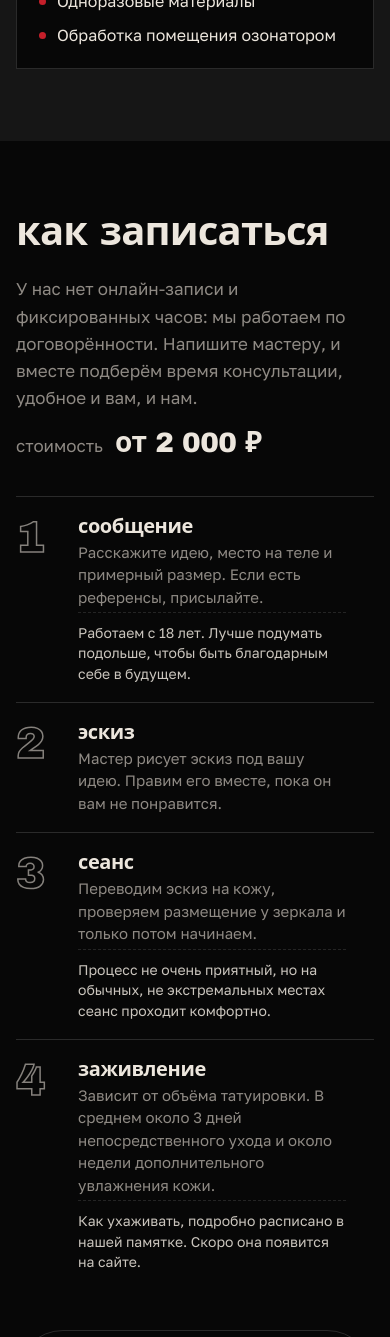
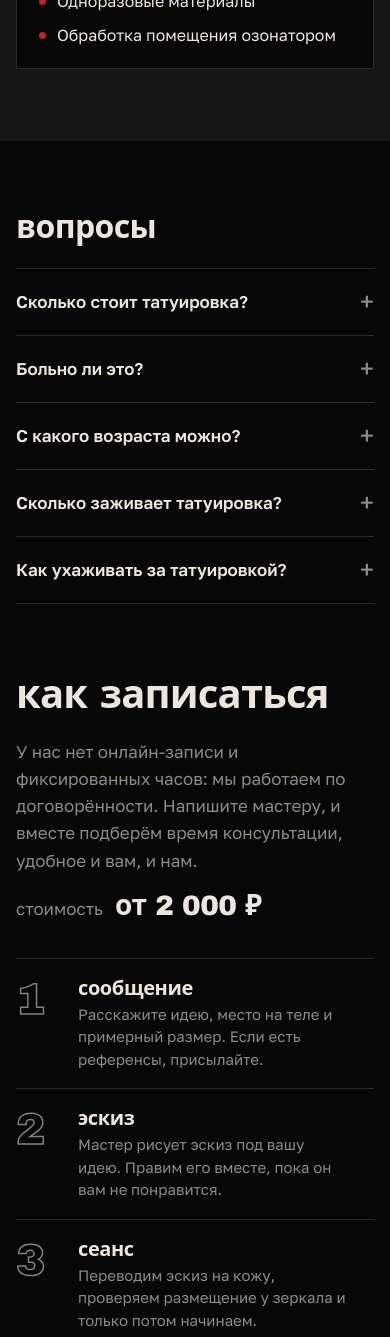
Before and after one commit to shuga-coding/gramma, a plain HTML site: page index.html in a window 390 px wide. Shown: the part 5382-6719 px from the top of the page. Drawn offline with Linux system fonts and the light colour scheme; a web font is replaced by a local one.

Commit message:
Вопросы снова отдельным блоком перед «как записаться»
- компактная раскладка: заголовок слева, раскрывающиеся вопросы справа
- заметки из шагов убраны, чтобы ответы не дублировались
- в меню вернулся пункт «Вопросы»

Co-Authored-By: Claude Opus 5.5 <noreply@anthropic.com>
Claude-Session: https://claude.ai/code/session_01UmG3awQRodg2GPTXUyUhwu

```diff
--- a/index.html
+++ b/index.html
@@ -246,8 +246,22 @@ section { padding-block: clamp(72px, 10vw, 140px); scroll-margin-top: 64px; }
 .reviews-widget:empty { display: none; }
 .reviews-widget { width: 100%; }
 .reviews-widget iframe { width: 100%; border: 0; }
-.steps .note { color: var(--skin); font-size: 14px; line-height: 1.45; padding-top: 10px; border-top: 1px dashed var(--graphite); opacity: .85; }
-@media (max-width: 520px) { .steps .note { grid-column: 2; } }
+/* Вопросы: заголовок слева, ответы справа */
+.faq-wrap { display: grid; grid-template-columns: minmax(0, 1fr) minmax(0, 2fr); gap: 24px 64px; align-items: start; }
+@media (max-width: 860px) { .faq-wrap { grid-template-columns: 1fr; } }
+.faq-wrap h2 { position: sticky; top: 90px; }
+.faq { border-top: 1px solid var(--graphite); }
+.faq details { border-bottom: 1px solid var(--graphite); }
+.faq summary {
+  list-style: none; cursor: pointer; display: flex; justify-content: space-between; align-items: center; gap: 20px;
+  padding-block: 20px; font: 600 clamp(17px, 1.6vw, 20px)/1.3 var(--body); color: var(--skin);
+}
+.faq summary::-webkit-details-marker { display: none; }
+.faq summary::after { content: "+"; font: 400 26px/1 var(--body); color: var(--ash); transition: transform .3s, color .2s; flex: none; }
+.faq details[open] summary::after { transform: rotate(45deg); color: var(--wine-hi); }
+.faq summary:hover::after { color: var(--skin); }
+.faq .ans { color: var(--ash); padding-bottom: 22px; max-width: 40em; }
+.faq .ans b { color: var(--skin); font-weight: 600; }
 
 .price { display: inline-flex; align-items: baseline; gap: 12px; margin-top: 18px; color: var(--ash); }
 .price b { font: 900 clamp(28px, 3vw, 40px)/1 var(--display); color: var(--skin); letter-spacing: -0.02em; }
@@ -347,6 +361,7 @@ dialog.lb::backdrop { background: var(--ink); opacity: .6; }
       <a href="#works" data-gal>Галерея</a>
       <a href="#masters">Мастера</a>
       <a href="#studio">Студия</a>
+      <a href="#faq">Вопросы</a>
       <a href="#process">Как записаться</a>
     </nav>
     <a class="btn solid" href="#process">Записаться</a>
@@ -476,6 +491,35 @@ dialog.lb::backdrop { background: var(--ink); opacity: .6; }
     </div>
   </section>
 
+  <section id="faq" style="padding-bottom:0">
+    <div class="wrap faq-wrap">
+      <h2 class="mid">вопросы</h2>
+      <div class="faq">
+        <details>
+          <summary>Сколько стоит татуировка?</summary>
+          <p class="ans">От <b>2&nbsp;000&nbsp;₽</b>.</p>
+        </details>
+        <details>
+          <summary>Больно ли это?</summary>
+          <p class="ans">Татуировка не очень приятный процесс, но сеансы на обычных, не экстремальных местах проходят комфортно.</p>
+        </details>
+        <details>
+          <summary>С какого возраста можно?</summary>
+          <p class="ans">С 18 лет и старше. Лучше подумать подольше, чтобы быть благодарным себе в будущем.</p>
+        </details>
+        <details>
+          <summary>Сколько заживает татуировка?</summary>
+          <p class="ans">По-разному, это зависит от объёма татуировки. В среднем около 3 дней непосредственного ухода и около недели дополнительного увлажнения кожи.</p>
+        </details>
+        <details>
+          <summary>Как ухаживать за татуировкой?</summary>
+          <!-- TODO: когда будет готова страница с памяткой, заменить текст ниже ссылкой на неё -->
+          <p class="ans">Всё подробно описано в нашей памятке по уходу. Совсем скоро она появится на сайте.</p>
+        </details>
+      </div>
+    </div>
+  </section>
+
   <section id="process" class="booking">
     <div class="wrap">
       <div class="sec-head">
@@ -486,10 +530,10 @@ dialog.lb::backdrop { background: var(--ink); opacity: .6; }
         </div>
       </div>
       <ol class="steps">
-        <li><span class="n" aria-hidden="true">1</span><h3>Сообщение</h3><p>Расскажите идею, место на теле и примерный размер. Если есть референсы, присылайте.</p><p class="note">Работаем с 18 лет. Лучше подумать подольше, чтобы быть благодарным себе в будущем.</p></li>
+        <li><span class="n" aria-hidden="true">1</span><h3>Сообщение</h3><p>Расскажите идею, место на теле и примерный размер. Если есть референсы, присылайте.</p></li>
         <li><span class="n" aria-hidden="true">2</span><h3>Эскиз</h3><p>Мастер рисует эскиз под вашу идею. Правим его вместе, пока он вам не понравится.</p></li>
-        <li><span class="n" aria-hidden="true">3</span><h3>Сеанс</h3><p>Переводим эскиз на кожу, проверяем размещение у зеркала и только потом начинаем.</p><p class="note">Процесс не очень приятный, но на обычных, не экстремальных местах сеанс проходит комфортно.</p></li>
-        <li><span class="n" aria-hidden="true">4</span><h3>Заживление</h3><p>Зависит от объёма татуировки. В среднем около 3 дней непосредственного ухода и около недели дополнительного увлажнения кожи.</p><!-- TODO: когда будет готова памятка по уходу, сделать текст ниже ссылкой на неё --><p class="note">Как ухаживать, подробно расписано в нашей памятке. Скоро она появится на сайте.</p></li>
+        <li><span class="n" aria-hidden="true">3</span><h3>Сеанс</h3><p>Переводим эскиз на кожу, проверяем размещение у зеркала и только потом начинаем.</p></li>
+        <li><span class="n" aria-hidden="true">4</span><h3>Заживление</h3><p>Ухаживаете за татуировкой по нашей памятке. Если появятся вопросы, мы на связи.</p></li>
       </ol>
 
       <div class="write">
```
